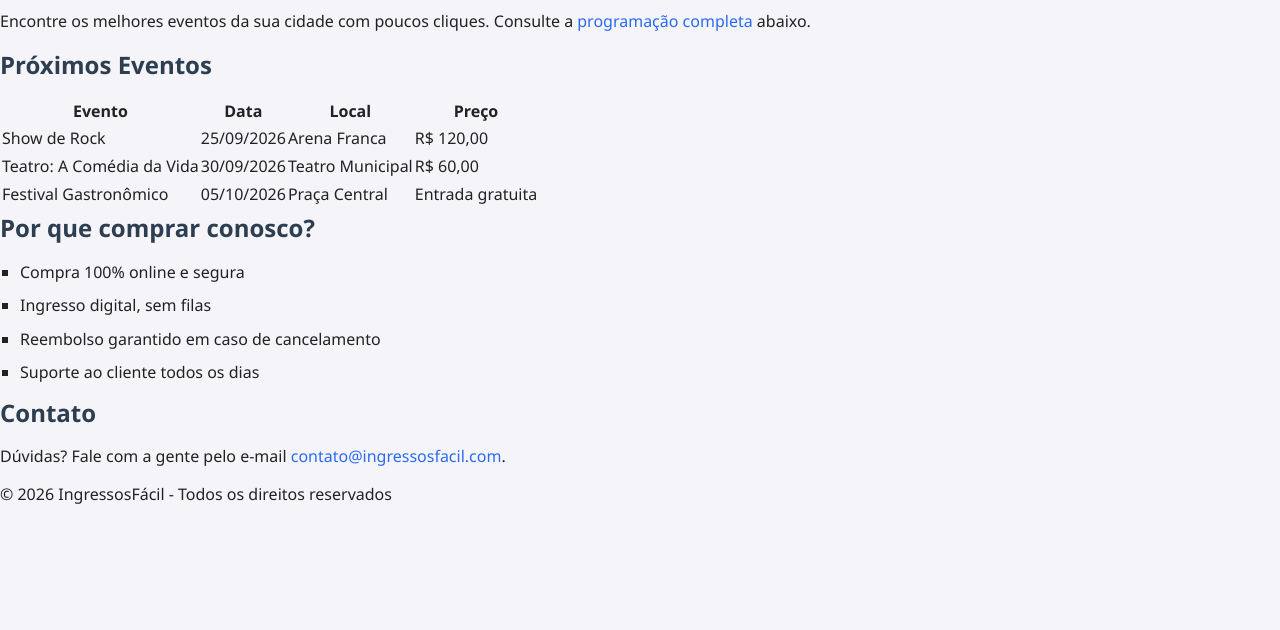
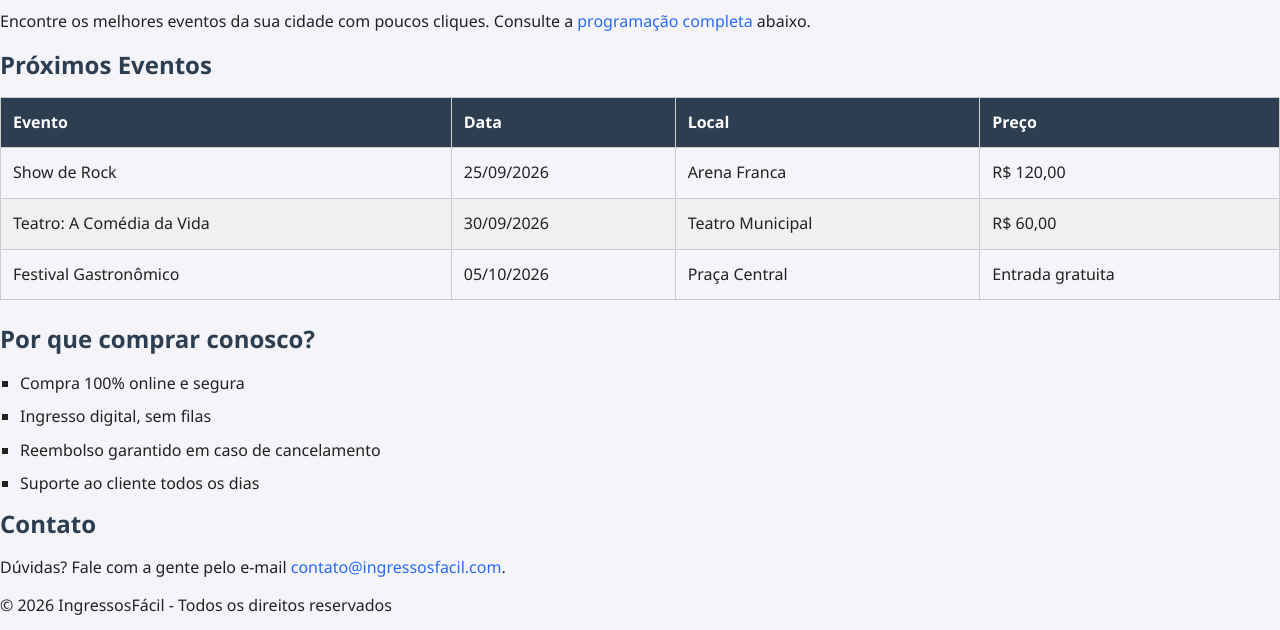
Before and after one commit to albert-wb/cc-front-end, a plain HTML site: page index.html in a window 1280 px wide. Shown: the part 190-820 px from the top of the page. Drawn offline with Linux system fonts and the light colour scheme.

Commit message:
style: estiliza a tabela de eventos com bordas colapsadas e efeito zebra nas linhas

```diff
--- a/css/styles.css
+++ b/css/styles.css
@@ -74,3 +74,25 @@ nav a:hover {
 #vantagens li {
     margin-bottom: 8px;
 }
+
+/* ===== Componentes: Tabela de eventos ===== */
+table {
+    width: 100%;
+    border-collapse: collapse;
+    margin-bottom: 20px;
+}
+
+th, td {
+    padding: 12px;
+    border: 1px solid #ccc;
+    text-align: left;
+}
+
+thead {
+    background-color: #2c3e50;
+    color: white;
+}
+
+tbody tr:nth-child(even) {
+    background-color: #f0f0f0;
+}
```
